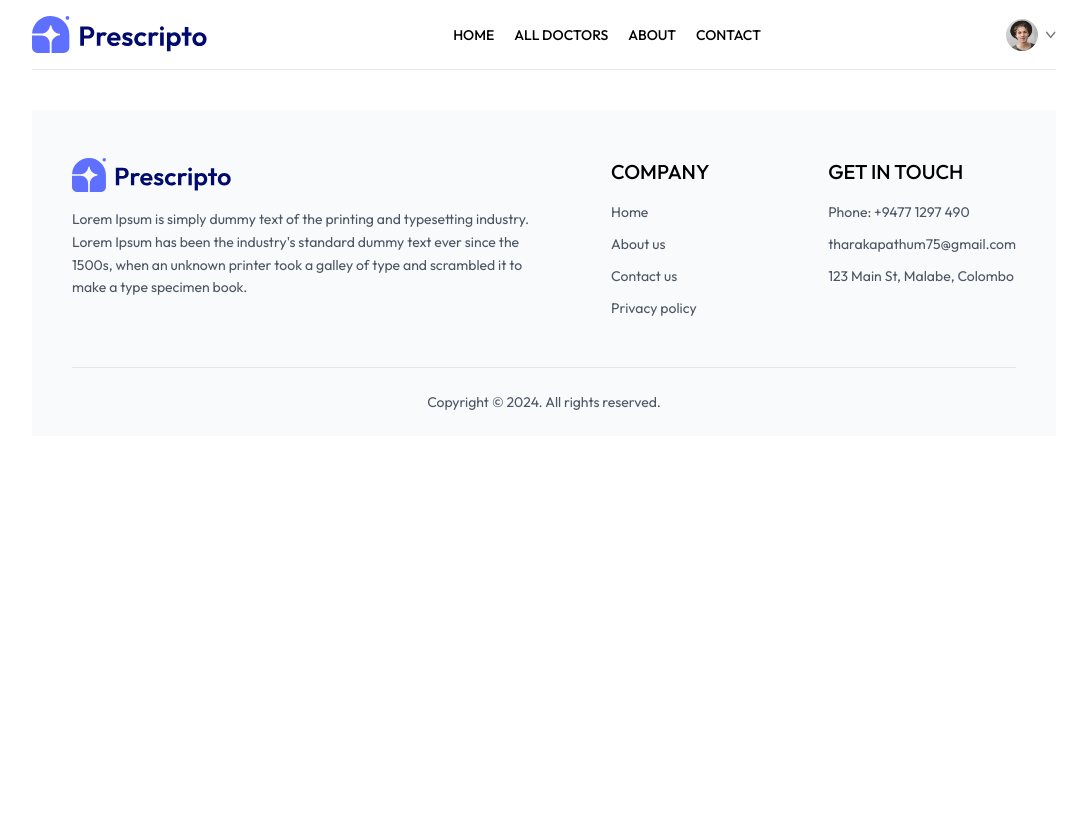
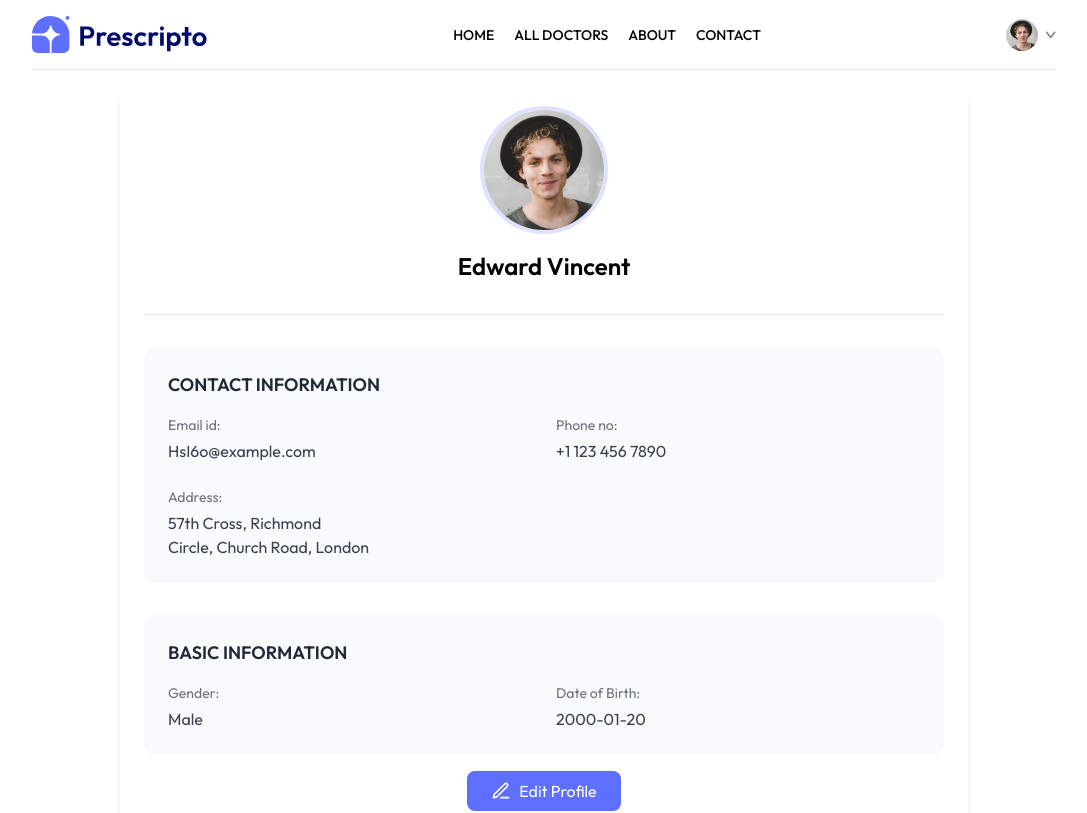
Before and after one commit to Pathum-Tharaka/Doctor_Appointment_Site, a React (Vite) app in the folder FrontEnd/: page /myprofile in a window 1280 px wide. Shown: the top 813 px of the page, without its empty margins (96-1183 px from the left). Built offline with nearby package versions, Linux system fonts and the light colour scheme.

Commit message:
Update MyProfile.jsx

```diff
--- a/FrontEnd/src/pages/MyProfile.jsx
+++ b/FrontEnd/src/pages/MyProfile.jsx
@@ -1,11 +1,172 @@
-import React from 'react'
+import React, { useState } from "react";
+import { assets } from "../assets/assets_frontend/assets";
+import { Edit3, Save } from "lucide-react";
 
 const MyProfile = () => {
+  const [userData, setUserData] = useState({
+    name: "Edward Vincent",
+    image: assets.profile_pic,
+    email: "HsI6o@example.com",
+    phone: "+1 123 456 7890",
+    address: {
+      line1: "57th Cross, Richmond",
+      line2: "Circle, Church Road, London",
+    },
+    gender: "Male",
+    dob: "2000-01-20",
+  });
+
+  const [isEdit, setIsEdit] = useState(false);
+
   return (
-    <div>
+    <div className="max-w-4xl mt-[-4vh] mx-auto p-6 animate-[fadeIn_0.6s_ease-in]">
+      <div className="bg-white rounded-2xl shadow-lg p-6">
+        {/* Profile Header */}
+        <div className="flex flex-col items-center mb-8 animate-[fadeIn_0.6s_ease-in_0.2s]">
+          <div className="relative mb-4">
+            <img
+              src={userData.image}
+              alt=""
+              className="w-32 h-32 rounded-full object-cover border-4 border-primary/20"
+            />
+          </div>
+          {isEdit ? (
+            <input
+              type="text"
+              value={userData.name}
+              onChange={(e) => setUserData((prev) => ({ ...prev, name: e.target.value }))}
+              className="text-2xl font-semibold text-center px-4 py-2 border rounded-lg focus:outline-none focus:ring-2 focus:ring-primary"
+            />
+          ) : (
+            <p className="text-2xl font-semibold">{userData.name}</p>
+          )}
+        </div>
 
+        <hr className="border-gray-200 mb-8" />
+
+        {/* Contact Information */}
+        <div className="space-y-8 animate-[fadeIn_0.6s_ease-in_0.4s]">
+          <div className="bg-gray-50 p-6 rounded-xl">
+            <p className="text-lg font-semibold text-gray-800 mb-4">CONTACT INFORMATION</p>
+            <div className="grid grid-cols-1 md:grid-cols-2 gap-6">
+              <div>
+                <p className="text-sm text-gray-500 mb-1">Email id:</p>
+                <p className="text-gray-700">{userData.email}</p>
+              </div>
+              <div>
+                <p className="text-sm text-gray-500 mb-1">Phone no:</p>
+                {isEdit ? (
+                  <input
+                    type="text"
+                    value={userData.phone}
+                    onChange={(e) => setUserData((prev) => ({ ...prev, phone: e.target.value }))}
+                    className="w-full px-3 py-2 border rounded-lg focus:outline-none focus:ring-2 focus:ring-primary"
+                  />
+                ) : (
+                  <p className="text-gray-700">{userData.phone}</p>
+                )}
+              </div>
+              <div className="md:col-span-2">
+                <p className="text-sm text-gray-500 mb-1">Address:</p>
+                {isEdit ? (
+                  <div className="space-y-2">
+                    <input
+                      onChange={(e) =>
+                        setUserData((prev) => ({
+                          ...prev,
+                          address: { ...prev.address, line1: e.target.value },
+                        }))
+                      }
+                      value={userData.address.line1}
+                      type="text"
+                      className="w-full px-3 py-2 border rounded-lg focus:outline-none focus:ring-2 focus:ring-primary"
+                    />
+                    <input
+                      onChange={(e) =>
+                        setUserData((prev) => ({
+                          ...prev,
+                          address: { ...prev.address, line2: e.target.value },
+                        }))
+                      }
+                      value={userData.address.line2}
+                      type="text"
+                      className="w-full px-3 py-2 border rounded-lg focus:outline-none focus:ring-2 focus:ring-primary"
+                    />
+                  </div>
+                ) : (
+                  <p className="text-gray-700">
+                    {userData.address.line1}
+                    <br />
+                    {userData.address.line2}
+                  </p>
+                )}
+              </div>
+            </div>
+          </div>
+
+          {/* Basic Information */}
+          <div className="bg-gray-50 p-6 rounded-xl animate-[fadeIn_0.6s_ease-in_0.6s]">
+            <p className="text-lg font-semibold text-gray-800 mb-4">BASIC INFORMATION</p>
+            <div className="grid grid-cols-1 md:grid-cols-2 gap-6">
+              <div>
+                <p className="text-sm text-gray-500 mb-1">Gender:</p>
+                {isEdit ? (
+                  <select
+                    onChange={(e) =>
+                      setUserData((prev) => ({ ...prev, gender: e.target.value }))
+                    }
+                    value={userData.gender}
+                    className="w-full px-3 py-2 border rounded-lg focus:outline-none focus:ring-2 focus:ring-primary"
+                  >
+                    <option value="Male">Male</option>
+                    <option value="Female">Female</option>
+                  </select>
+                ) : (
+                  <p className="text-gray-700">{userData.gender}</p>
+                )}
+              </div>
+              <div>
+                <p className="text-sm text-gray-500 mb-1">Date of Birth:</p>
+                {isEdit ? (
+                  <input
+                    type="date"
+                    value={userData.dob}
+                    onChange={(e) =>
+                      setUserData((prev) => ({ ...prev, dob: e.target.value }))
+                    }
+                    className="w-full px-3 py-2 border rounded-lg focus:outline-none focus:ring-2 focus:ring-primary"
+                  />
+                ) : (
+                  <p className="text-gray-700">{userData.dob}</p>
+                )}
+              </div>
+            </div>
+          </div>
+        </div>
+
+        {/* Edit/Save Button */}
+        <div className="mt-4 flex justify-center  animate-[fadeIn_0.6s_ease-in_0.8s]">
+          {isEdit ? (
+            <button
+              onClick={() => setIsEdit(false)}
+              className="flex items-center gap-2 bg-primary text-white px-6 py-2 rounded-lg hover:bg-primary/90 transition-colors"
+            >
+              <Save size={20} />
+              Save Information
+            </button>
+          ) : (
+            <button
+              onClick={() => setIsEdit(true)}
+              className="flex items-center gap-2 bg-primary text-white px-6 py-2 rounded-lg hover:bg-primary/90 transition-colors"
+            >
+              <Edit3 size={20} />
+              Edit Profile
+            </button>
+          )}
+        </div>
+      </div>
     </div>
-  )
-}
+  );
+};
 
-export default MyProfile
+export default MyProfile;
```
